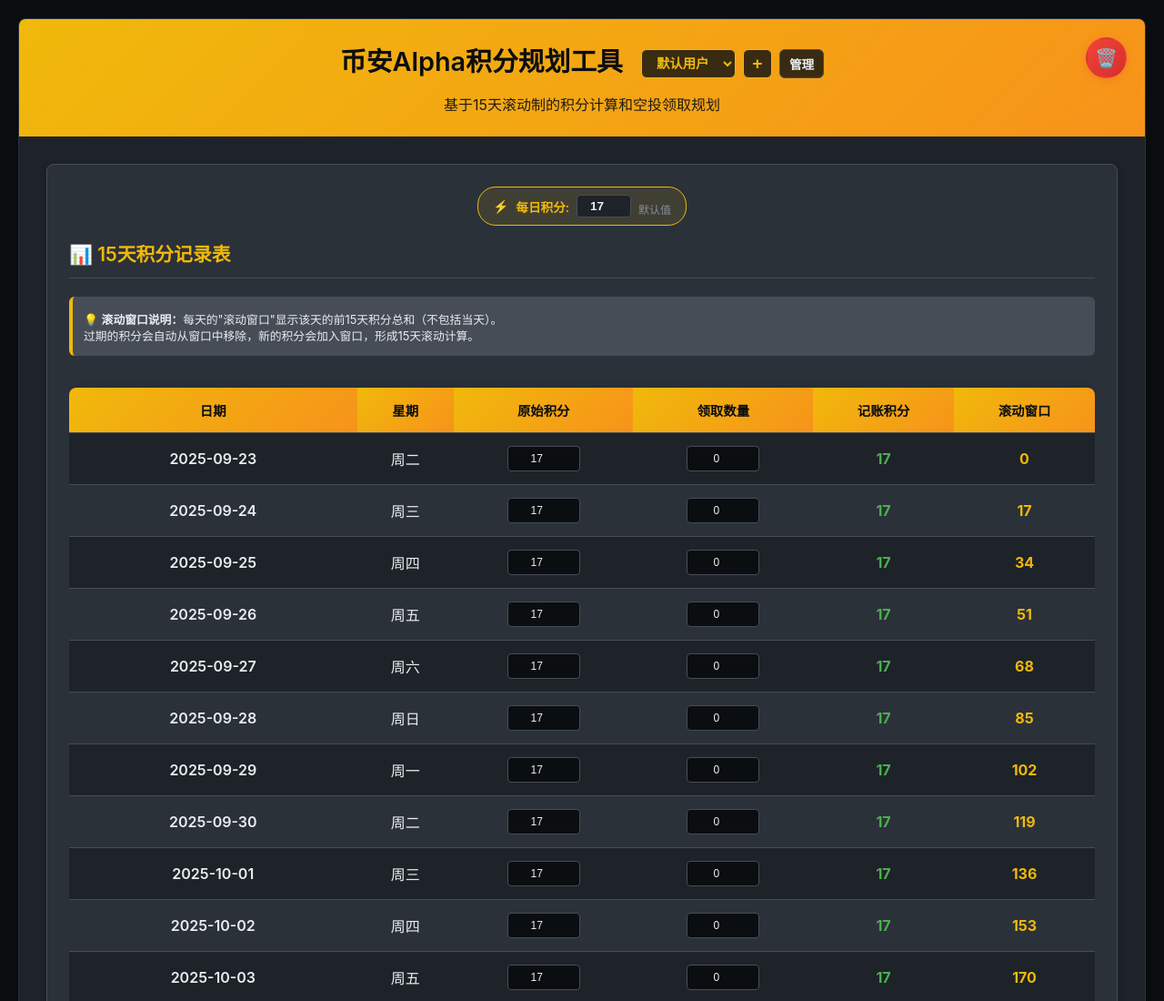
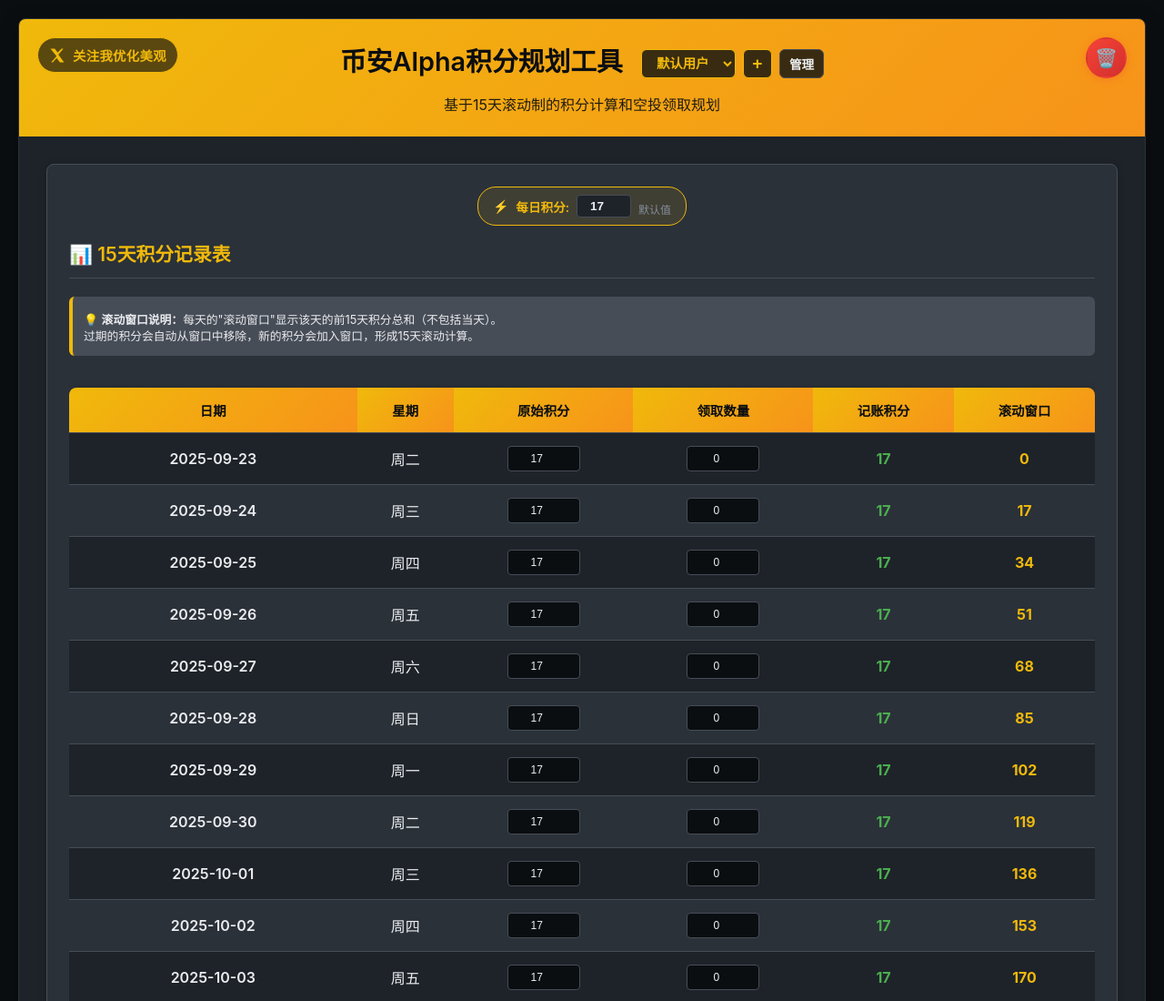
Before and after one commit to yebeijianaili/alpha-yebeijian.github.io, a plain HTML site: page index.html in a window 1280 px wide. Shown: the top 1100 px of the page at 91% size. Drawn offline with Linux system fonts and the light colour scheme.

Commit message:
Update index.html

```diff
--- a/index.html
+++ b/index.html
@@ -634,6 +634,46 @@
         .reset-icon:active span {
             transform: rotate(5deg) scale(0.9);
         }
+        /* 左上角 X(Twitter) 关注按钮 */
+        .x-follow {
+            position: absolute;
+            top: 20px;
+            left: 20px;
+            display: flex;
+            align-items: center;
+            gap: 8px;
+            padding: 8px 12px;
+            background: rgba(11, 14, 17, 0.65);
+            border: 1px solid #f0b90b;
+            border-radius: 999px;
+            color: #f0b90b;
+            text-decoration: none;
+            transition: all 0.25s ease;
+            z-index: 10;
+        }
+
+        .x-follow:hover {
+            background: rgba(240, 185, 11, 0.15);
+            transform: translateY(-2px);
+            box-shadow: 0 6px 18px rgba(240, 185, 11, 0.25);
+        }
+
+        .x-follow:active {
+            transform: translateY(0);
+            box-shadow: 0 3px 10px rgba(240, 185, 11, 0.2);
+        }
+
+        .x-follow svg {
+            width: 18px;
+            height: 18px;
+            fill: #f0b90b;
+        }
+
+        .x-follow span {
+            font-size: 0.9rem;
+            font-weight: 700;
+            letter-spacing: 0.3px;
+        }
         /* Mobile responsive adjustments */
         @media (max-width: 640px) {
             body { padding: 12px; }
@@ -654,6 +694,9 @@
             .user-controls { gap: 6px !important; }
             .user-controls select { max-width: 50vw; }
             .prediction-grid-3 { grid-template-columns: 1fr !important; gap: 16px !important; }
+            .x-follow { top: 14px; left: 14px; padding: 6px 10px; }
+            .x-follow svg { width: 16px; height: 16px; }
+            .x-follow span { font-size: 0.85rem; font-weight: 600; }
         }
     </style>
 
@@ -714,6 +757,12 @@
 <body>
     <div class="container">
         <div class="header">
+            <a class="x-follow" href="https://x.com/Ingk4080K" target="_blank" rel="noopener" title="关注我优化美观">
+                <svg viewBox="0 0 24 24" aria-hidden="true" focusable="false">
+                    <path d="M18.244 2H21L13.615 10.51 22 22h-6.244l-4.77-6.289L5.5 22H3l7.91-9.12L2 2h6.244l4.324 5.69L18.244 2z"></path>
+                </svg>
+                <span>关注我优化美观</span>
+            </a>
             <div class="header-row" style="display: flex; align-items: center; justify-content: center; gap: 20px; margin-bottom: 8px; flex-wrap: wrap;">
                 <h1>币安Alpha积分规划工具</h1>
                 <!-- 用户切换区域 -->
```
